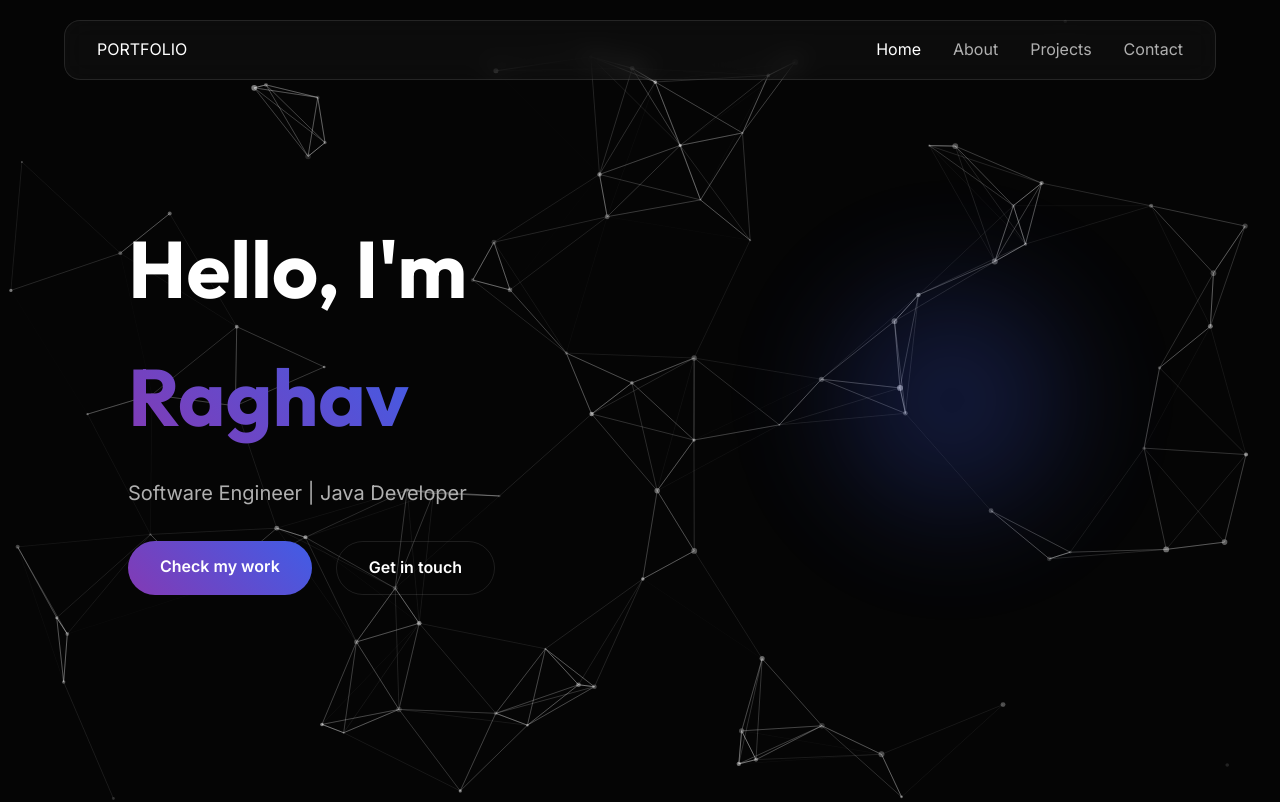
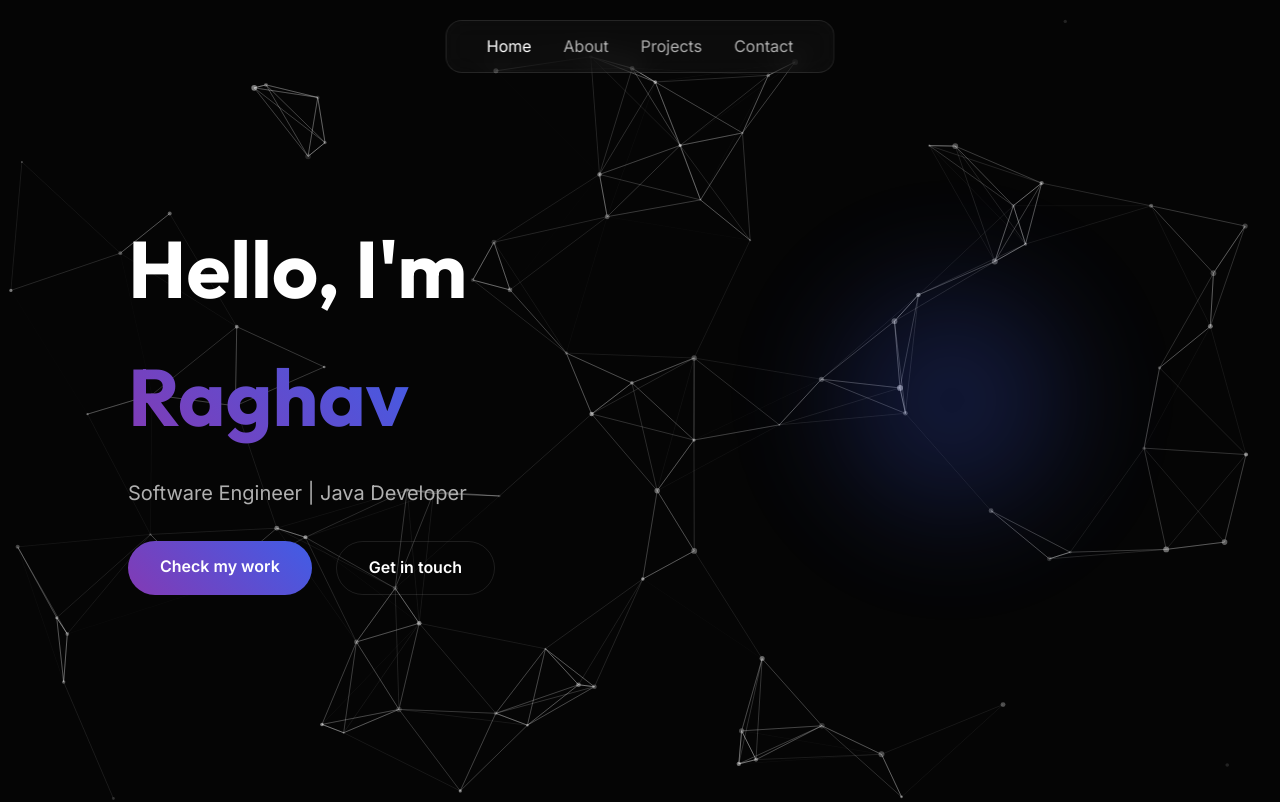
Before and after one commit to isagiyoichi10405-ux/portfolio, a website built with Vite: page index.html in a window 1280 px wide. Shown: the top 802 px of the page. Built offline with nearby package versions, Linux system fonts and the light colour scheme.

Commit message:
Remove logo and center navigation links

```diff
--- a/index.html
+++ b/index.html
@@ -20,7 +20,6 @@
     <div id="tsparticles"></div>
     <div id="app">
         <nav id="navbar" class="glass">
-            <div class="logo">PORTFOLIO</div>
             <ul class="nav-links">
                 <li><a href="#hero">Home</a></li>
                 <li><a href="#about">About</a></li>
--- a/src/style.css
+++ b/src/style.css
@@ -80,11 +80,10 @@ nav {
     top: 20px;
     left: 50%;
     transform: translateX(-50%);
-    width: 90%;
-    max-width: 1200px;
-    padding: 1rem 2rem;
+    width: auto;
+    padding: 0.8rem 2.5rem;
     display: flex;
-    justify-content: space-between;
+    justify-content: center;
     align-items: center;
     z-index: 1000;
 }
```
